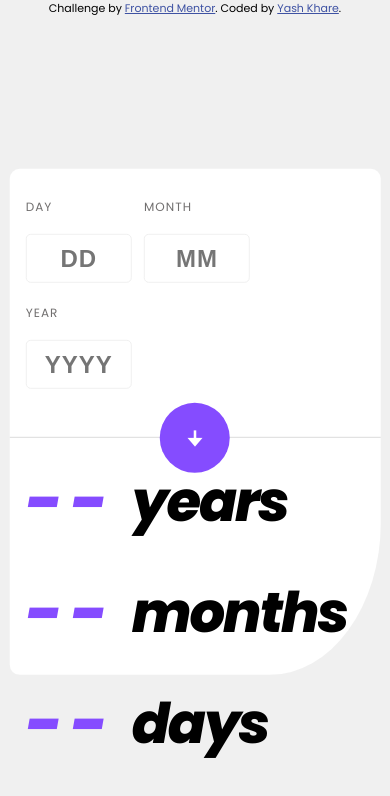
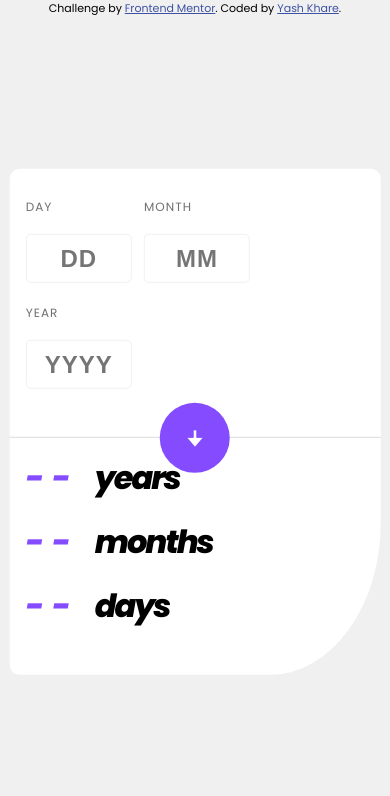
Before and after one commit to Ekluvya/age_calculator_challenge, a plain HTML site: page index.html in a window 390 px wide. Drawn offline with nearby package versions, Linux system fonts and the light colour scheme.

Commit message:
Fixed size issue on mobile devices

```diff
--- a/style.css
+++ b/style.css
@@ -186,7 +186,7 @@ label {
 
     .lowerPart .spanDash {
         color: hsl(259, 100%, 65%);
-        font-size: 4rem;
+        font-size: 2rem;
         font-style: italic;
         font-weight: 700;
         margin-right: 1rem;
@@ -194,7 +194,7 @@ label {
     }
 
     .lowerPart .spanText {
-        font-size: 3.5rem;
+        font-size: 2rem;
         font-style: italic;
         font-weight: 700;
     }
```
